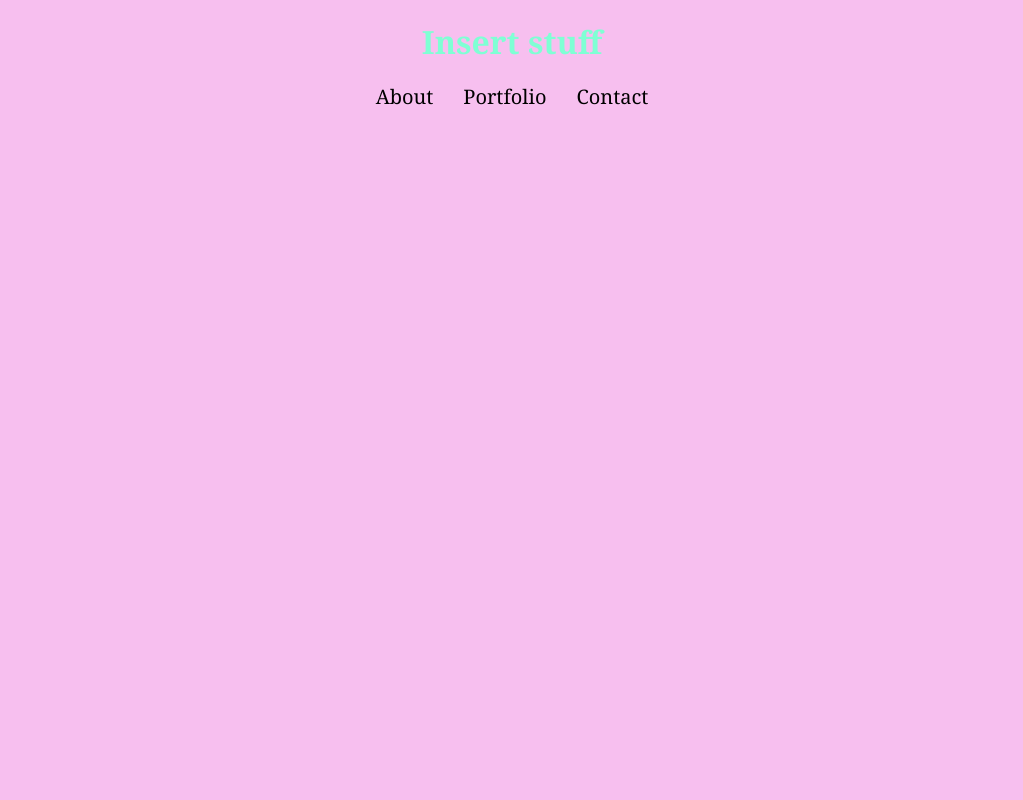
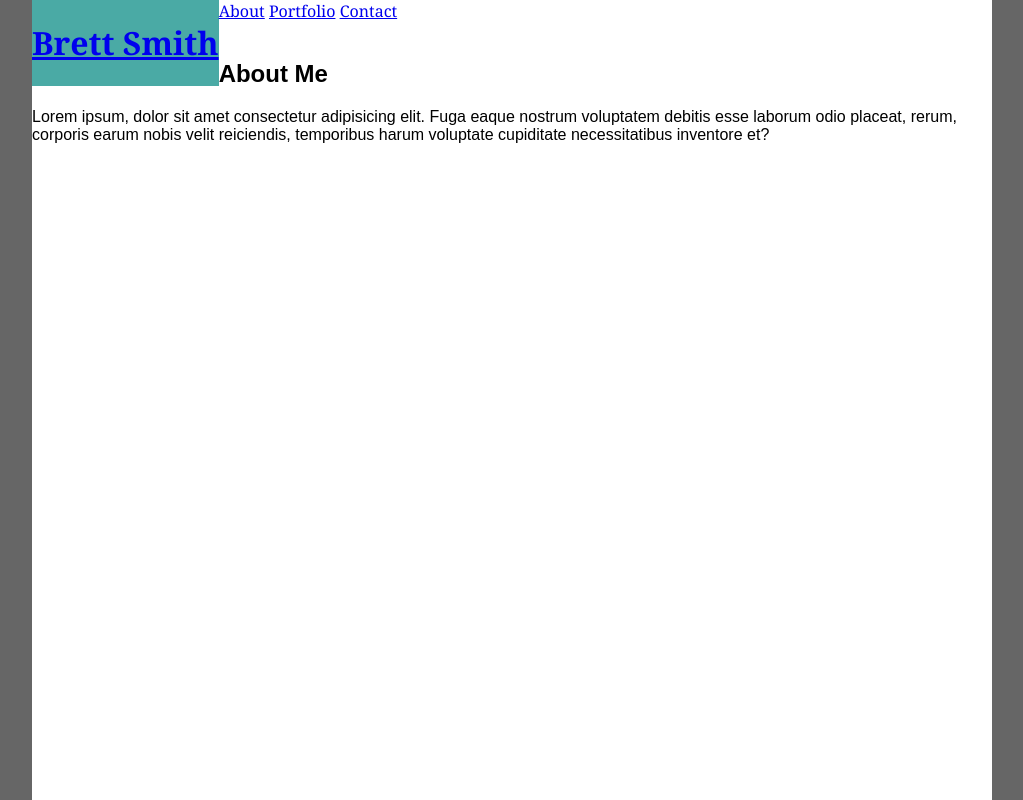
Before and after one commit to BRETTSMITH103/basic-portfolio, a plain HTML site: page index.html in a window 1280 px wide. Shown: the top 800 px of the page, without its empty margins (128-1151 px from the left). Drawn offline with Linux system fonts and the light colour scheme.

Commit message:
framework

```diff
--- /dev/null
+++ b/assets/css/reset.css
@@ -0,0 +1,44 @@
+
+html, body, div, span, applet, object, iframe,
+h1, h2, h3, h4, h5, h6, p, blockquote, pre,
+a, abbr, acronym, address, big, cite, code,
+del, dfn, em, img, ins, kbd, q, s, samp,
+small, strike, strong, sub, sup, tt, var,
+b, u, i, center,
+dl, dt, dd, ol, ul, li,
+fieldset, form, label, legend,
+table, caption, tbody, tfoot, thead, tr, th, td,
+article, aside, canvas, details, embed,
+figure, figcaption, footer, header, hgroup,
+menu, nav, output, ruby, section, summary,
+time, mark, audio, video {
+	margin: 0;
+	padding: 0;
+	border: 0;
+	font-size: 100%;
+	font: inherit;
+	vertical-align: baseline;
+}
+/* HTML5 display-role reset for older browsers */
+article, aside, details, figcaption, figure,
+footer, header, hgroup, menu, nav, section {
+	display: block;
+}
+body {
+	line-height: 1;
+}
+ol, ul {
+	list-style: none;
+}
+blockquote, q {
+	quotes: none;
+}
+blockquote:before, blockquote:after,
+q:before, q:after {
+	content: '';
+	content: none;
+}
+table {
+	border-collapse: collapse;
+	border-spacing: 0;
+}
--- a/assets/css/style.css
+++ b/assets/css/style.css
@@ -1,80 +1,87 @@
 *{ box-sizing: border-box;}
 
 :root {
-    --primary:#f7bfef;
-    --secondar:#4625bb;
-    --tile:#
+    --teel:#4aaaa5;
+    --main-font:#777777;
+    --head-bgd:#ffffff;
+    --head-border:#cccccc;
+    --f-bgd:#666666;
+    --main-bgd:#ffffff;
+    --main-border:#dddddd;
 }
 
-
-
 body {
-    background-color: var(--primary);
-    font-family: Georgia, 'Times New Roman', Times, serif;;
+    background-color: var(--f-bgd);
+    font-family:'Arial', 'Helvetica Neue', Helvetica, sans-serif;
     margin: 0;
     padding: 0;
         }
 
-
-
-
-h1 {
-color: aquamarine;
-padding: 20px 0;
-margin: 0;
-margin-bottom: 20px;
-font-size 28px;
-text-align: center;
+header {
+    width: 960px;
+    background-color: var(--head-bgd);
+    font-family: Georgia, 'Times New Roman', Times, serif;
+    margin: 0 auto;
 }
 
-header {
-    width: 100%;
-    background-color: var(--)
+.container3 {
+  float: left;
+  background-color: var(--teel)
 }
-
 .three-links {
     width: 90%;
-    margin: 0 auto;
     display: flex;
     flex-wrap: wrap;
-    align-items: center;
+    float: right;
+
   }
 
-  .three-links h1 {
+  /* .three-links h1 { */
     margin: 0;
-    background-color: var(--sapphire);
+    background-color: var(--head-border);
     padding: 20px 15px;
   }
 
   .three-links h1 a {
-    color: var(--light);
+    background-color: var(--head-bgd);
     text-decoration: none;
   }
 
-  .three-links nav {
+  /* .three-links nav { */
     margin-left: auto;
     display: flex;
     flex-wrap: auto;
-    justify-content: center;
+    justify-content: left;
   }
 
-  .three-links nav a {
+  /* .three-links nav a { */
     color: var(--light);
     padding: 0 15px;
     font-size: 20px;
     text-decoration: none;
-    border-right: 2px solid var(--light-blue);
+    border-right: 2px solid var(--head-border);
   }
 
-  .three-links nav a:last-child {
-    border-right: none;
+  /* .three-links nav a:last-child { border-right: none; */
   }
+  .heading {
+width: 960px;
 
+  }
+  .container1 {
+
+    height: 960px;
+  width: 960px;
+  margin: 0 auto;
+  padding-bottom: 40px;
+  border-color: var(--main-border);
+  background-color: var(--main-bgd);
+  }
 
 
     .three-links {
       width: 100%;
-      text-align: center;
+      text-align: left;
     }
 
     .three-links h1,
--- a/index.html
+++ b/index.html
@@ -1,31 +1,56 @@
 <!DOCTYPE html>
 <html lang="en">
+
 <head>
     <meta charset="UTF-8">
     <meta name="viewport" content="width=device-width, initial-scale=1.0">
     <meta http-equiv="X-UA-Compatible" content="ie=edge">
+    <!-- <link rel="stylesheet" href="assets/css/reset.css"> -->
     <link rel="stylesheet" href="assets/css/style.css">
     <title>Brett Smith</title>
 </head>
+
 <body>
     <header>
+        <div class="heading">
 
-<div class="three-links">
-
+            <div class="container3">
                 <h1>
-        <a href="#">Insert stuff</a>
+                    <a href="#"> Brett Smith </a>
                 </h1>
-
+            </div>
+            <div class="container2">
+                <div class="contact-info">
                     <nav>
-
                         <a href="index.html">About</a>
                         <a href="portfolio.html">Portfolio</a>
                         <a href="contact.html">Contact</a>
                     </nav>
                     <div>
+                    </div>
+                </div>
+    </header>
+    <div class="container1">
+        <img src="#" alt="">
 
-</header>
+        <h2>About Me</h2>
+
+        <p>
+            Lorem ipsum, dolor sit amet consectetur adipisicing elit. Fuga eaque nostrum voluptatem debitis esse laborum
+            odio placeat, rerum, corporis earum nobis velit reiciendis, temporibus harum voluptate cupiditate
+            necessitatibus inventore et?
+        </p>
+
+
+
+
+    </div>
+    </div>
 
 
 </body>
+<div class="footer-border"></div>
+
+<div class="footer"></div>
+
 </html>
```
Also changed, not shown: contact.html (+56 -0 lines), portfolio.html (+56 -0 lines). Lines whose indentation alone changed are shown as unchanged.
